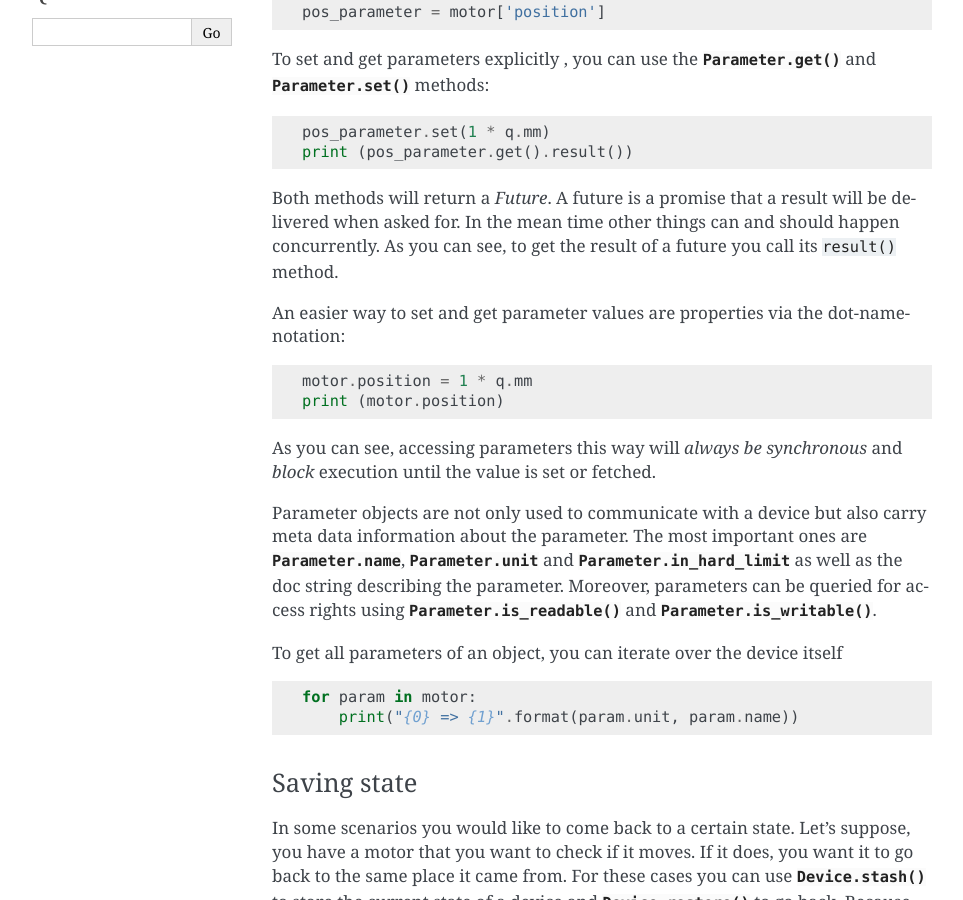
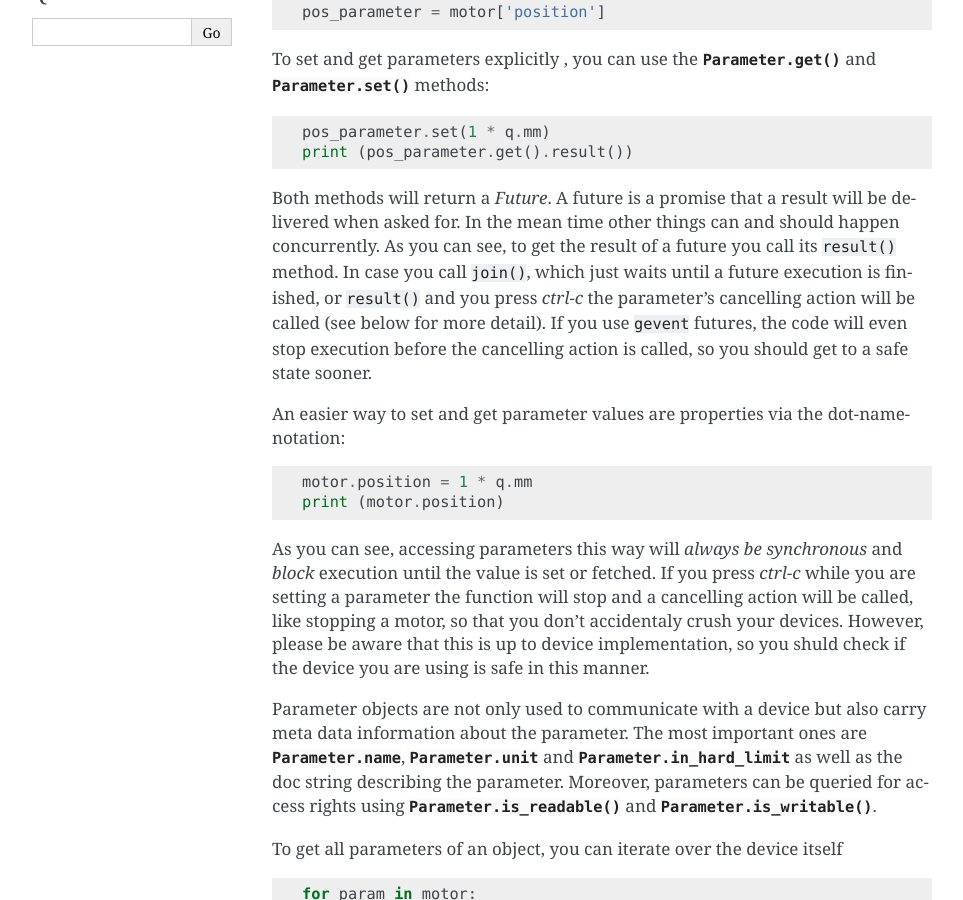
Before and after one commit to ufo-kit/concert, a Sphinx documentation site: the page built from docs/user/topics/control.rst, in a window 1280 px wide and 900 px high, scrolled down 293 px. Shown: the whole window, without its empty margins (148-1111 px from the left). Built offline with Sphinx 7.4.7, drawn with Linux system fonts in a browser that asks for light colours.

Commit message:
Update the docs

```diff
--- a/docs/user/topics/control.rst
+++ b/docs/user/topics/control.rst
@@ -20,10 +20,14 @@ and :meth:`Parameter.set` methods::
     pos_parameter.set(1 * q.mm)
     print (pos_parameter.get().result())
 
-Both methods will return a *Future*. A future is a promise that a result will
-be delivered when asked for. In the mean time other things can and should
-happen concurrently. As you can see, to get the result of a future you call its
-``result()`` method.
+Both methods will return a *Future*. A future is a promise that a result will be
+delivered when asked for. In the mean time other things can and should happen
+concurrently. As you can see, to get the result of a future you call its
+``result()`` method. In case you call ``join()``, which just waits until a future
+execution is finished, or ``result()`` and you press *ctrl-c* the parameter's
+cancelling action will be called (see below for more detail).  If you use
+``gevent`` futures, the code will even stop execution before the cancelling
+action is called, so you should get to a safe state sooner.
 
 An easier way to set and get parameter values are properties via the
 dot-name-notation::
@@ -32,7 +36,11 @@ dot-name-notation::
     print (motor.position)
 
 As you can see, accessing parameters this way will *always be synchronous* and
-*block* execution until the value is set or fetched.
+*block* execution until the value is set or fetched. If you press *ctrl-c* while
+you are setting a parameter the function will stop and a cancelling action will
+be called, like stopping a motor, so that you don't accidentaly crush your
+devices. However, please be aware that this is up to device implementation, so
+you shuld check if the device you are using is safe in this manner.
 
 Parameter objects are not only used to communicate with a device but also carry
 meta data information about the parameter. The most important ones are
```
Also changed, not shown: docs/devel/async.rst (+11 -0 lines), docs/devel/tutorial.rst (+10 -0 lines).
